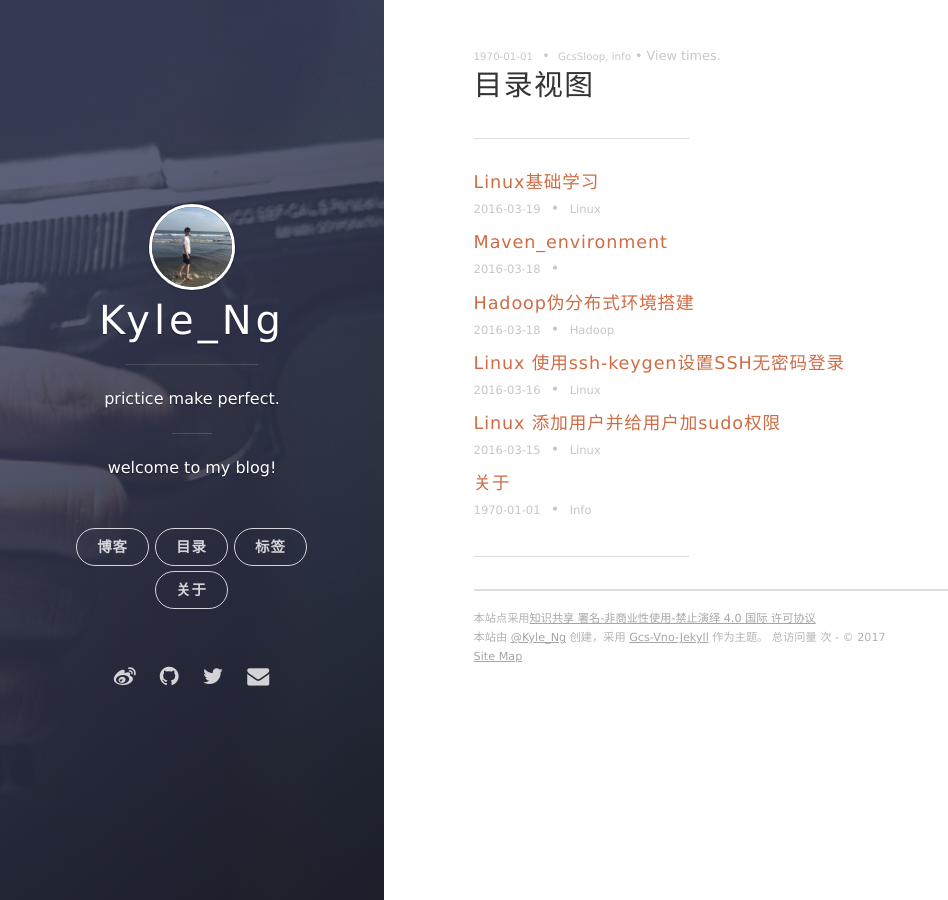
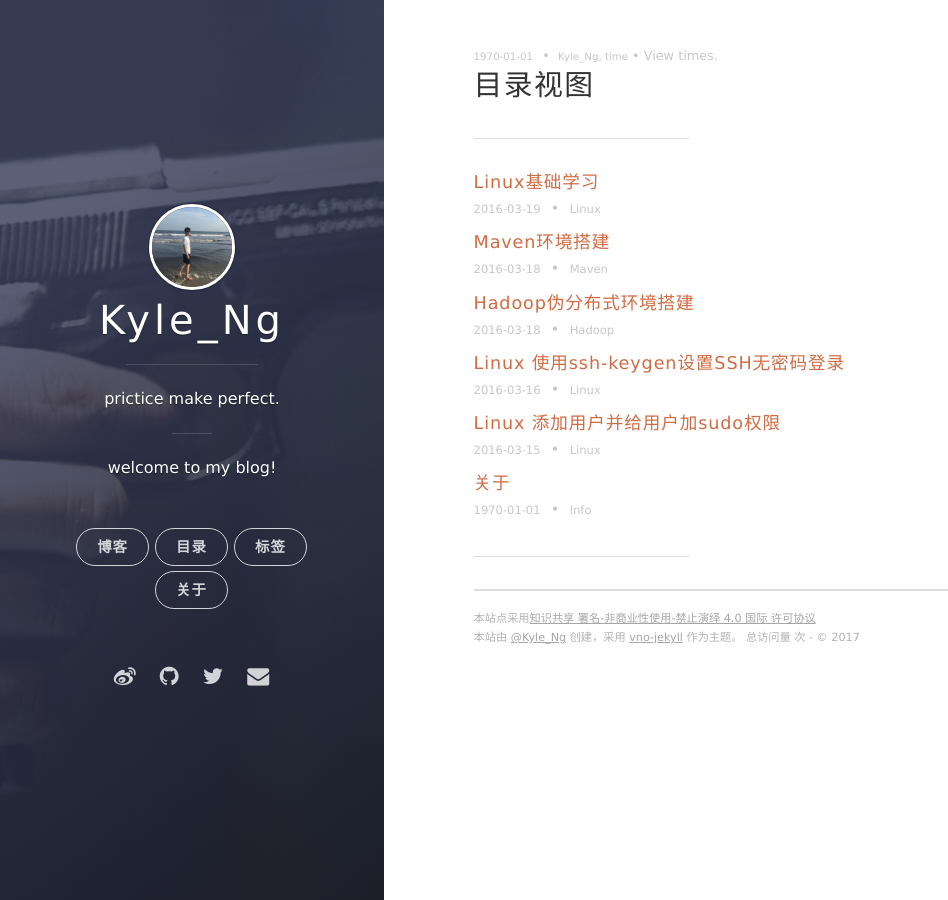
Before and after one commit to kyleNg/kyleNg.github.io, a Jekyll site: the page built from timeline.html, in a window 1280 px wide. Shown: the whole page, without its empty margins (0-948 px from the left). Built offline with Jekyll 4.4.1, drawn with Linux system fonts in a browser that asks for light colours; nearby versions of some CDN libraries; comment, search, counter and statistics services are not loaded.

Commit message:
blog fix bug

```diff
--- a/_includes/footer.html
+++ b/_includes/footer.html
@@ -1,7 +1,6 @@
 <section class="footer">
     <footer>
     	<span class="footer__copyright">本站点采用<a rel="license" href="https://creativecommons.org/licenses/by-nc-nd/4.0/deed.zh" target="_blank">知识共享 署名-非商业性使用-禁止演绎 4.0 国际 许可协议</a></span>
-        <span class="footer__copyright">本站{% if site.creator %}由 {{site.creator}} 创建，{% endif %}采用 <a href="https://github.com/GcsSloop/Gcs-Vno-Jekyll" target="_blank">Gcs-Vno-Jekyll</a> 作为主题。<span id="busuanzi_container_site_pv"> 总访问量 <span id="busuanzi_value_site_pv"></span> 次</span> - &copy; {{site.time | date: "%Y"}}</span>
-        <span class="footer__sitemap, footer__copyright"><a href="http://www.gcssloop.com/sitemap.xml" target="_blank">Site Map</a></span>
+        <span class="footer__copyright">本站{% if site.creator %}由 {{site.creator}} 创建，{% endif %}采用 <a href="https://github.com/onevcat/vno-jekyll" target="_blank">vno-jekyll</a> 作为主题。<span id="busuanzi_container_site_pv"> 总访问量 <span id="busuanzi_value_site_pv"></span> 次</span> - &copy; {{site.time | date: "%Y"}}</span>
     </footer>
 </section>
--- a/_includes/head.html
+++ b/_includes/head.html
@@ -5,7 +5,7 @@
 
   <title>{% if page.title %}{{ page.title | escape }}{% else %}{{ site.title | escape }}{% endif %}</title>
   <meta name="description" content="{% if page.excerpt %}{{ page.excerpt | strip_html | strip_newlines | truncate: 160 }}{% else %}{{ site.description }}{% endif %}">
-  <meta name="author" content="GcsSloop">
+  <meta name="author" content="Kyle_Ng">
   <meta name="keywords" content="{{page.keywords}}">
   <meta name="关键字" content="{{page.keywords}}">
 
@@ -22,8 +22,8 @@
 
   <meta name="theme-color" content="#343434">
 
-  <link rel="icon" type="image/png" href="https://raw.githubusercontent.com/GcsSloop/gcssloop.github.io/master/assets/siteinfo/favicon.png" />
-  <link href="https://raw.githubusercontent.com/GcsSloop/gcssloop.github.io/master/assets/siteinfo/favicon.png" rel="shortcut icon" type="image/png">
+  <link rel="icon" type="image/png" href="/assets/siteinfo//favicon.png" />
+  <link href="/assets/siteinfo//favicon.png" rel="shortcut icon" type="image/png">
 
   <link href="//netdna.bootstrapcdn.com/font-awesome/4.4.0/css/font-awesome.min.css" rel="stylesheet">
   <link rel="stylesheet" href="{{ "/css/main.css" | prepend: site.baseurl }}">
--- a/timeline.html
+++ b/timeline.html
@@ -3,34 +3,9 @@ layout: post
 category: Info
 title: 目录视图
 date: 1970-01-01 00:00:00.000000000 +00:00
-tags: GcsSloop, info
-keywords: GcsSloop, gcssloop
+tags: Kyle_Ng, time
 excerpt: 博客时间线
 ---
-
-<!-- SiteSearch Google
-
-<form class="google-search" method="get" action="http://www.google.com/search" target="_blank">
-  <div class="search-wrap">
-    <div width="100%">
-      <div width="100%">
-      <input type="text" name="q" value=""/>
-      <input type="submit" src="/assets/siteinfo/search_bg.png" alt="Submit" width="80" height="24" value="搜索" />
-      </div>
-      <input type="hidden" name="domains" value="{{ site.url }}" />
-      <input type="hidden" name="sitesearch" value="{{ site.url }}" />
-      <input type="hidden" name="ie" value="utf-8" />
-      <input type="hidden" name="oe" value="utf-8" />
-      <input type="hidden" name="hl" value="zh-CN" />
-    </div>
-  </div>
-</form>
-
-<div style="margin: 10px 0 20px 0;">
-  站内搜索功能由谷歌提供，需科学上网。
-</div>
--->
-<!-- SiteSearch Google -->
 
   <ol class="time-line">
     <hr />
```
Also changed, not shown: _posts/Maven/2016-03-18-Maven_Environment.md (+1 -1 lines).
